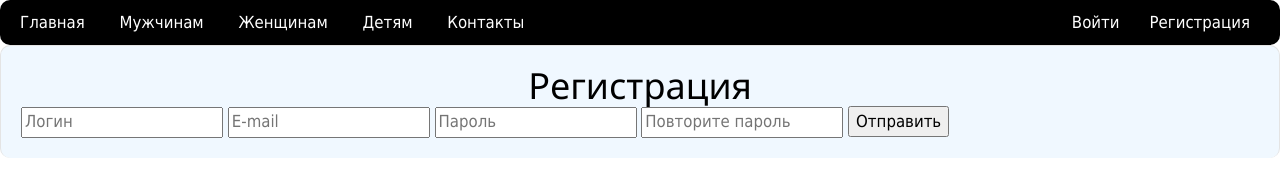
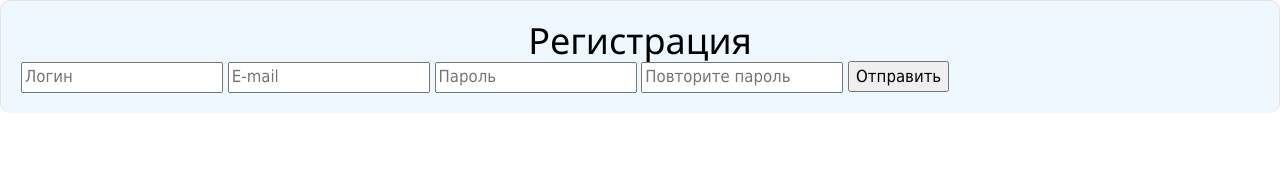
Before and after one commit to ma4akk/frontend_terra, a plain HTML site: page index.html in a window 1280 px wide. Drawn offline with nearby package versions, Linux system fonts and the light colour scheme.

Commit message:
Update index.html

```diff
--- a/index.html
+++ b/index.html
@@ -1,3 +1,4 @@
+
 <!DOCTYPE html>
 
 <html>
@@ -12,38 +13,18 @@
   </head>
 
   <body>
-  	<div class="container">
-				<header>
-  			<a href="index.php?page=home"><li>Главная</li></a>
-  			<a href="index.php?page=about"><li>Мужчинам</li></a>
-  			<a href="index.php?page=service"><li>Женщинам</li></a>
-  			<a href="index.php?page=tovari"><li>Детям</li></a>
-  			<a href="index.php?page=contact"><li>Контакты</li></a>
-
-
-
-		<a href="index.php?page=signup"><li class="right">Регистрация</li></a>
-				<a href="index.php?page=signin"><li class="right">Войти</li></a>
-
-
-  		</header>
-
   		<main>
 
-      	  		<h1 align="center">Регистрация</h1>
+      <h1 align="center">Регистрация</h1>
       <form  action="/registration.php" method="post">
         <input name="login" type="text" placeholder="Логин" required pattern="[A-Za-z0-9_.]{1,15}$">
         <input name="email" type="email" placeholder="E-mail" required >
         <input name="pass1" type="password" placeholder="Пароль" required>
         <input name="pass2" type="password" placeholder="Повторите пароль" required>
-        <button type="submit" name="submit">Отправить</button>
+        <button align="center" type="submit" name="submit">Отправить</button>
       </form>
 
   		</main>
-
-
-
-
   	</div>
   </body>
 </html>
```
